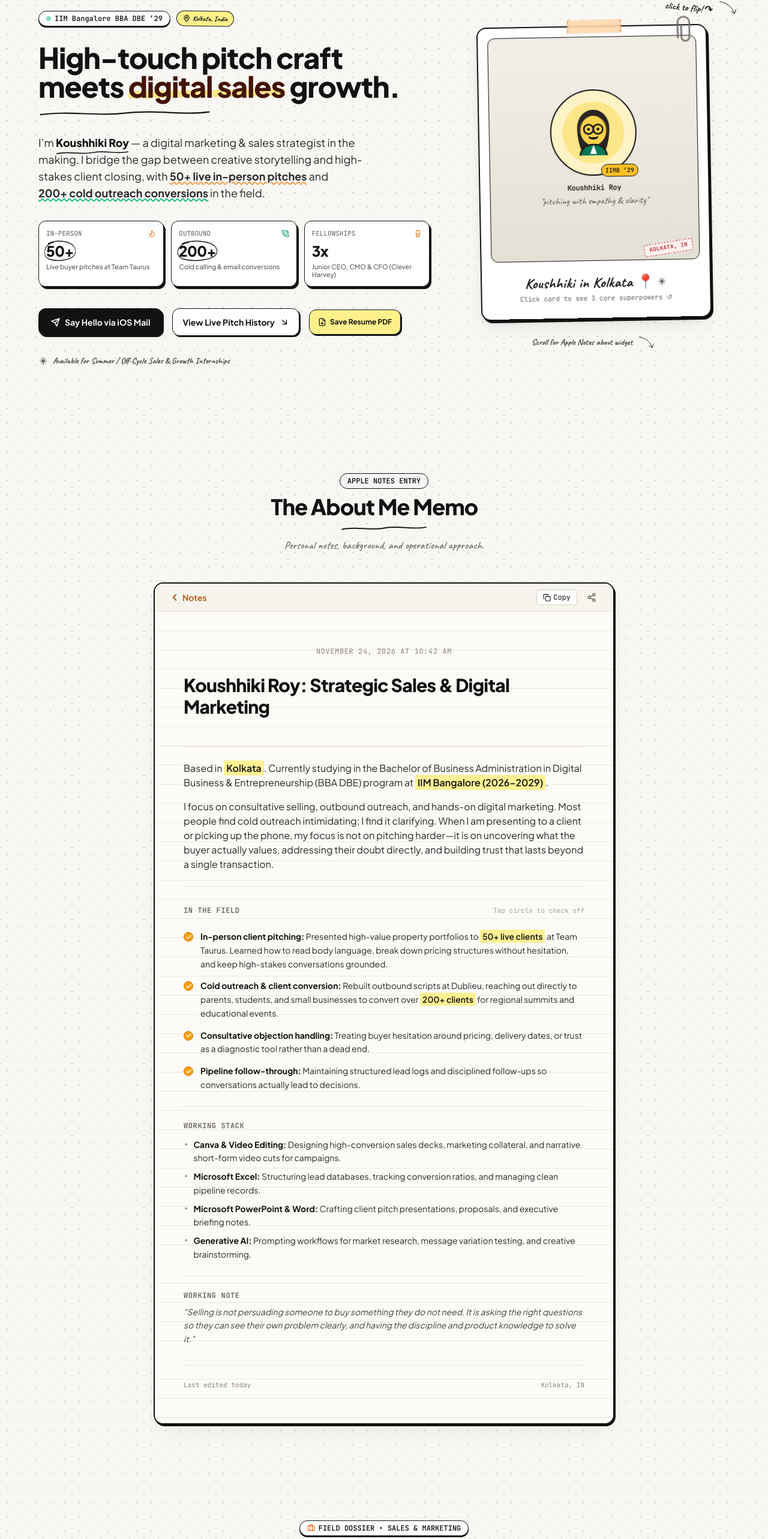
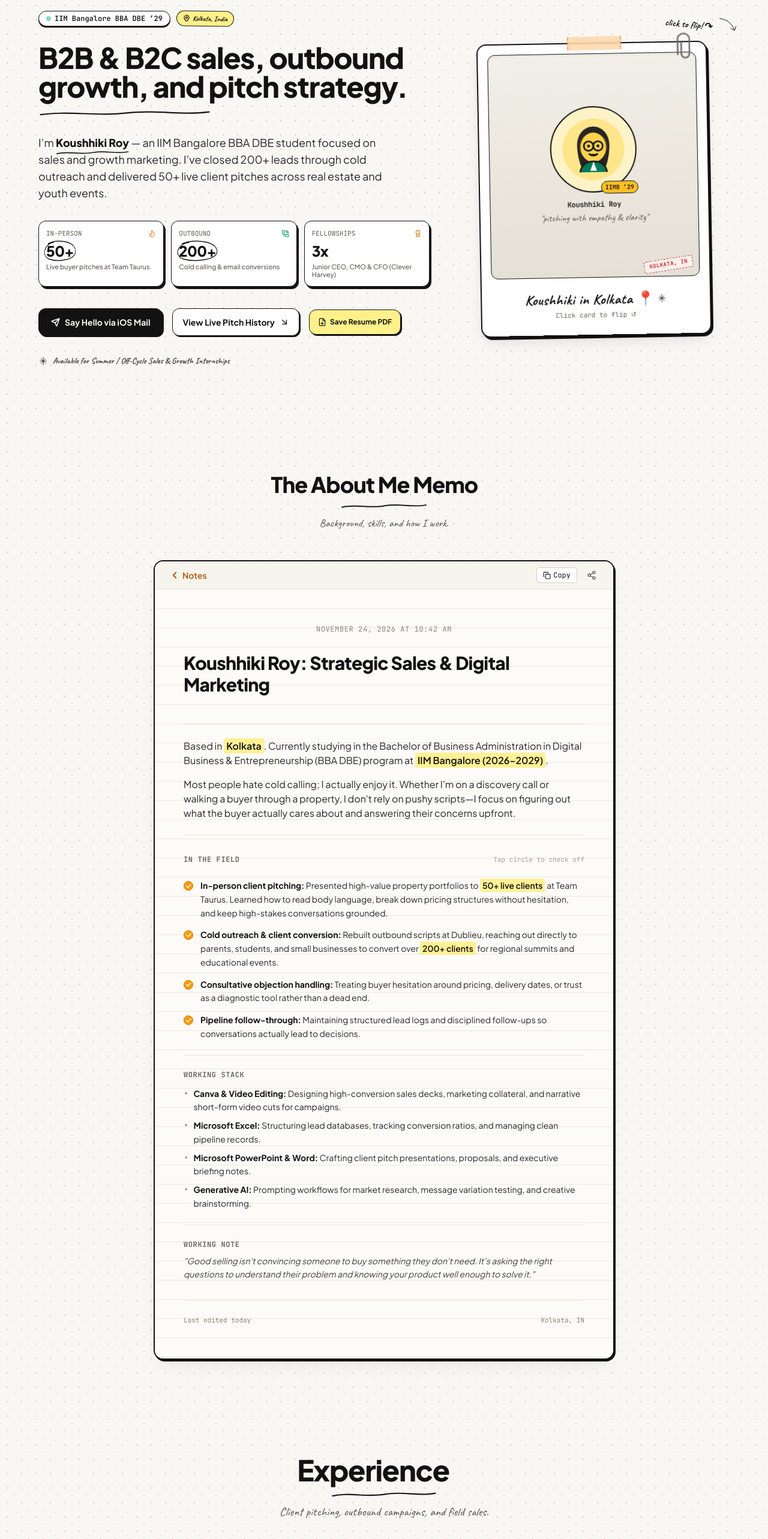
Before and after one commit to mishranaman2411-eng/kaushikki-portfolio, a React (Vite) app: page / in a window 1280 px wide. Shown: the part 99-2665 px from the top of the page at 60% size. Built offline with nearby package versions, Linux system fonts and the light colour scheme.

Commit message:
copy: refine portfolio copy to be direct, authentic, and human-written

```diff
--- a/src/components/AppleNotesAbout.jsx
+++ b/src/components/AppleNotesAbout.jsx
@@ -42,7 +42,7 @@ Daily Stack:
 - Generative AI: Prompt engineering for research and creative ideation.
 
 Working Note:
-A good pitch isn't a speech. It is a conversation where the client discovers their own need before you even suggest the solution.
+Good selling isn't convincing someone to buy something they don't need. It's asking the right questions to understand their problem and knowing your product well enough to solve it.
 
 Contact: koushhikiroy@gmail.com | +91 898 1788 534`;
 
@@ -57,10 +57,6 @@ Contact: koushhikiroy@gmail.com | +91 898 1788 534`;
 
         {/* Section Header */}
         <div className="text-center mb-8 sm:mb-12">
-          <div className="inline-flex items-center gap-1.5 px-3 py-1 bg-neutral-100 border border-[#121212] rounded-full text-xs font-mono font-bold text-[#121212] mb-2.5">
-            <span>APPLE NOTES ENTRY</span>
-          </div>
-
           <h2 className="text-3xl sm:text-4xl font-black text-[#121212] tracking-tight flex items-center justify-center gap-2">
             <span>The About Me Memo</span>
             <DoodleSparkle className="w-6 h-6 text-[#1A1A1A] hidden sm:inline-block" strokeColor="#1A1A1A" />
@@ -71,7 +67,7 @@ Contact: koushhikiroy@gmail.com | +91 898 1788 534`;
           </div>
 
           <p className="font-hand text-lg text-stone-600 mt-2">
-            Personal notes, background, and operational approach.
+            Background, skills, and how I work.
           </p>
         </div>
 
@@ -141,7 +137,7 @@ Contact: koushhikiroy@gmail.com | +91 898 1788 534`;
               </p>
 
               <p>
-                I focus on consultative selling, outbound outreach, and hands-on digital marketing. Most people find cold outreach intimidating; I find it clarifying. When I am presenting to a client or picking up the phone, my focus is not on pitching harder—it is on uncovering what the buyer actually values, addressing their doubt directly, and building trust that lasts beyond a single transaction.
+                Most people hate cold calling; I actually enjoy it. Whether I'm on a discovery call or walking a buyer through a property, I don't rely on pushy scripts—I focus on figuring out what the buyer actually cares about and answering their concerns upfront.
               </p>
             </div>
 
@@ -271,7 +267,7 @@ Contact: koushhikiroy@gmail.com | +91 898 1788 534`;
                 Working Note
               </h3>
               <p className="italic text-stone-700">
-                "Selling is not persuading someone to buy something they do not need. It is asking the right questions so they can see their own problem clearly, and having the discipline and product knowledge to solve it."
+                "Good selling isn't convincing someone to buy something they don't need. It's asking the right questions to understand their problem and knowing your product well enough to solve it."
               </p>
             </div>
 
--- a/src/components/ContactMailComposer.jsx
+++ b/src/components/ContactMailComposer.jsx
@@ -120,11 +120,6 @@ Best,`
 
         {/* Section Header */}
         <div className="text-center mb-10 sm:mb-14">
-          <div className="inline-flex items-center gap-1.5 px-3 py-1 bg-white border border-[#121212] shadow-tactile rounded-full text-xs font-mono font-bold text-[#121212] mb-2.5">
-            <Mail size={13} className="text-blue-600" />
-            <span>INTERACTIVE iOS MAIL COMPOSER</span>
-          </div>
-
           <h2 className="text-3xl sm:text-4xl lg:text-5xl font-black text-[#121212] tracking-tight flex items-center justify-center gap-2">
             <span>Start a Conversation</span>
             <DoodleSparkle className="w-7 h-7 text-[#1A1A1A] hidden sm:inline-block" strokeColor="#1A1A1A" />
--- a/src/components/Experience.jsx
+++ b/src/components/Experience.jsx
@@ -38,13 +38,8 @@ export default function Experience() {
 
         {/* Section Header */}
         <div className="text-center mb-10 sm:mb-14">
-          <div className="inline-flex items-center gap-1.5 px-3 py-1 bg-white border border-[#121212] shadow-tactile rounded-full text-xs font-mono font-bold text-[#121212] mb-2.5">
-            <Briefcase size={13} className="text-orange-600" />
-            <span>FIELD DOSSIER • SALES & MARKETING</span>
-          </div>
-
           <h2 className="text-3xl sm:text-4xl lg:text-5xl font-black text-[#121212] tracking-tight flex items-center justify-center gap-2">
-            <span>Tactile Experience Briefs</span>
+            <span>Experience</span>
             <DoodleSparkle className="w-7 h-7 text-[#1A1A1A] hidden sm:inline-block" strokeColor="#1A1A1A" />
           </h2>
 
@@ -53,7 +48,7 @@ export default function Experience() {
           </div>
 
           <p className="font-hand text-lg sm:text-xl text-stone-600 mt-2 max-w-xl mx-auto">
-            Real clients, high-stakes pitching, and hundreds of outbound touchpoints.
+            Client pitching, outbound campaigns, and field sales.
           </p>
         </div>
 
@@ -104,7 +99,7 @@ export default function Experience() {
             <div className="grid grid-cols-1 lg:grid-cols-12 gap-6 pt-6">
               <div className="lg:col-span-8 space-y-4">
                 <p className="text-sm sm:text-base text-[#282828] leading-relaxed">
-                  Stepped directly into the high-stakes arena of client sales at <strong className="font-bold text-[#121212]">Team Taurus</strong>. Handled one-on-one discovery and presentation walkthroughs for premium real estate buyer portfolios, with meticulous attention to detail on pricing, structural specifications, and long-term investment value.
+                  Handled one-on-one buyer walkthroughs and property pitches at Team Taurus, breaking down pricing, floor plans, and investment value for prospective homebuyers.
                 </p>
 
                 <div className="space-y-2.5 pt-1">
@@ -120,11 +115,11 @@ export default function Experience() {
                     </li>
                     <li className="flex items-start gap-2.5">
                       <CheckCircle2 size={16} className="text-emerald-600 flex-shrink-0 mt-0.5" />
-                      <span><strong>High-Fidelity Attention to Detail:</strong> Memorized complex project architectural blueprints, payment milestones, and statutory clearances to address buyer skepticism instantly.</span>
+                      <span><strong>Product & Blueprint Mastery:</strong> Memorized complex project architectural blueprints, payment milestones, and statutory clearances to address buyer skepticism instantly.</span>
                     </li>
                     <li className="flex items-start gap-2.5">
                       <CheckCircle2 size={16} className="text-emerald-600 flex-shrink-0 mt-0.5" />
-                      <span><strong>Consultative Objection Handling:</strong> Re-framed client hesitations on possession timelines and financing into clear risk-mitigated options, maintaining strong lead momentum.</span>
+                      <span><strong>Objection Handling:</strong> Re-framed client hesitations on possession timelines and financing into clear risk-mitigated options, maintaining strong lead momentum.</span>
                     </li>
                   </ul>
                 </div>
@@ -156,7 +151,7 @@ export default function Experience() {
               <div className="lg:col-span-4 bg-[#FAF8F5] rounded-2xl border-[1.5px] border-[#121212] p-4 sm:p-5 flex flex-col justify-between space-y-4">
                 <div>
                   <div className="font-mono text-[11px] font-bold uppercase text-[#625E56] border-b border-[#E2DED5] pb-1.5 mb-2.5 flex items-center justify-between">
-                    <span>Role Telemetry</span>
+                    <span>Overview</span>
                     <span className="text-emerald-600">Active</span>
                   </div>
 
@@ -235,7 +230,7 @@ export default function Experience() {
             <div className="grid grid-cols-1 lg:grid-cols-12 gap-6 pt-6">
               <div className="lg:col-span-8 space-y-4">
                 <p className="text-sm sm:text-base text-[#282828] leading-relaxed">
-                  Owned cold outbound marketing at <strong className="font-bold text-[#121212]">Dublieu</strong> across high-energy youth leadership conferences, MUN delegations, and local business sponsorships. Executed structured phone cadences and tailored email pitches to engage discerning parents, educators, and enterprise partners.
+                  Ran outbound sales and sponsorship outreach at Dublieu for youth conferences and MUN events, pitching parents, schools, and local Kolkata businesses over phone, email, and WhatsApp.
                 </p>
 
                 <div className="space-y-2.5 pt-1">
@@ -287,7 +282,7 @@ export default function Experience() {
               <div className="lg:col-span-4 bg-[#FAF8F5] rounded-2xl border-[1.5px] border-[#121212] p-4 sm:p-5 flex flex-col justify-between space-y-4">
                 <div>
                   <div className="font-mono text-[11px] font-bold uppercase text-[#625E56] border-b border-[#E2DED5] pb-1.5 mb-2.5 flex items-center justify-between">
-                    <span>Campaign Telemetry</span>
+                    <span>Overview</span>
                     <span className="text-emerald-600">Completed</span>
                   </div>
 
--- a/src/components/Footer.jsx
+++ b/src/components/Footer.jsx
@@ -63,7 +63,7 @@ export default function Footer() {
         {/* Bottom Bar */}
         <div className="pt-6 flex flex-col sm:flex-row items-center justify-between gap-4 text-xs font-mono text-[#78716C]">
           <div className="flex items-center gap-1">
-            <span>© {new Date().getFullYear()} Koushhiki Roy. Crafted with tactile care.</span>
+            <span>© {new Date().getFullYear()} Koushhiki Roy • Kolkata, India</span>
           </div>
 
           <div className="flex items-center gap-4">
@@ -96,7 +96,7 @@ export default function Footer() {
         {/* Hand-drawn editorial signoff */}
         <div className="mt-6 text-center">
           <p className="font-hand text-base text-stone-500">
-            "Every cold call is an invitation to solve a problem."
+            Open to Summer 2027 & Off-Cycle Sales / Growth Internships.
           </p>
         </div>
 
--- a/src/components/Hero.jsx
+++ b/src/components/Hero.jsx
@@ -66,12 +66,7 @@ export default function Hero({ onOpenContact }) {
             {/* Expressive Editorial Headline with Ink-Black Underline */}
             <div className="space-y-2">
               <h1 className="text-3xl sm:text-4xl md:text-5xl lg:text-5xl font-black tracking-tight leading-[1.12] text-[#121212]">
-                High-touch pitch craft meets{' '}
-                <span className="relative inline-block">
-                  <span className="relative z-10 text-orange-950">digital sales</span>
-                  <span className="absolute left-0 bottom-1.5 w-full h-3 bg-amber-200 -rotate-1 rounded -z-0" />
-                </span>{' '}
-                growth.
+                B2B & B2C sales, outbound growth, and pitch strategy.
               </h1>
               <div className="w-56 sm:w-72 pt-1">
                 <DoodleUnderline className="w-full h-4 text-[#1A1A1A]" strokeColor="#1A1A1A" />
@@ -87,15 +82,7 @@ export default function Hero({ onOpenContact }) {
                   <DoodleUnderline className="w-full h-3 text-[#1A1A1A]" strokeColor="#1A1A1A" />
                 </span>
               </span>{' '}
-              — a digital marketing & sales strategist in the making. I bridge the gap between creative storytelling and high-stakes client closing, with{' '}
-              <span className="relative inline-block font-bold">
-                <span className="underline decoration-wavy decoration-orange-400">50+ live in-person pitches</span>
-              </span>{' '}
-              and{' '}
-              <span className="relative inline-block font-bold">
-                <span className="underline decoration-wavy decoration-emerald-500">200+ cold outreach conversions</span>
-              </span>{' '}
-              in the field.
+              — an IIM Bangalore BBA DBE student focused on sales and growth marketing. I’ve closed 200+ leads through cold outreach and delivered 50+ live client pitches across real estate and youth events.
             </p>
 
             {/* Tactile Key Metrics Ribbon with Looped Circles */}
@@ -263,7 +250,7 @@ export default function Hero({ onOpenContact }) {
                       <DoodleSparkle className="w-4 h-4 text-[#1A1A1A] inline-block" strokeColor="#1A1A1A" />
                     </p>
                     <p className="text-[11px] font-mono text-[#625E56] mt-0.5">
-                      Click card to see 3 core superpowers ↺
+                      Click card to flip ↺
                     </p>
                   </div>
                 </div>
@@ -312,14 +299,6 @@ export default function Hero({ onOpenContact }) {
               )}
             </div>
 
-            {/* Doodled Arrow pointing to Apple Notes section */}
-            <div className="mt-6 flex items-center gap-2 text-stone-700">
-              <span className="font-hand text-sm font-bold">
-                Scroll for Apple Notes about widget
-              </span>
-              <DoodleArrow className="w-8 h-8 text-[#1A1A1A]" strokeColor="#1A1A1A" />
-            </div>
-
           </div>
 
         </div>
```
Also changed, not shown: src/components/Education.jsx (+2 -7 lines).
